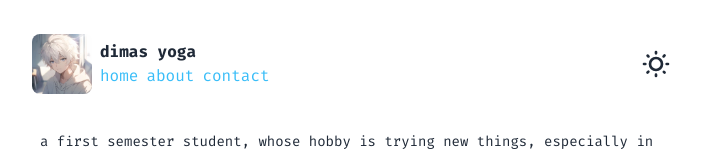
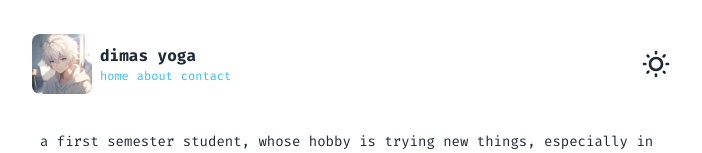
Before and after one commit to dimasyoga42/dimasyoga, a React (Vite) app: page / in a window 1280 px wide. Shown: the top 153 px of the page, without its empty margins (288-990 px from the left). Built offline with nearby package versions, Linux system fonts and the light colour scheme; a web font is replaced by a local one.

Commit message:
style: ubah ukuran font nav

```diff
--- a/src/components/hero.jsx
+++ b/src/components/hero.jsx
@@ -10,7 +10,7 @@ export const Hero = () => {
 
         <div>
         <h1 className='ml-2 font-fira font-bold'>dimas yoga</h1>
-        <ul className='flex space-x-2 ml-2 font-fira text-sky-400'>
+        <ul className='flex space-x-2 ml-2 font-fira text-sky-400 text-xs'>
           <li className='hover:text-gray-400'><Link to="/">home</Link></li>
           <li className='hover:text-gray-400'><Link to="/about">about</Link></li>
           <li className='hover:text-gray-400'><Link to="/contact">contact</Link></li>
```
